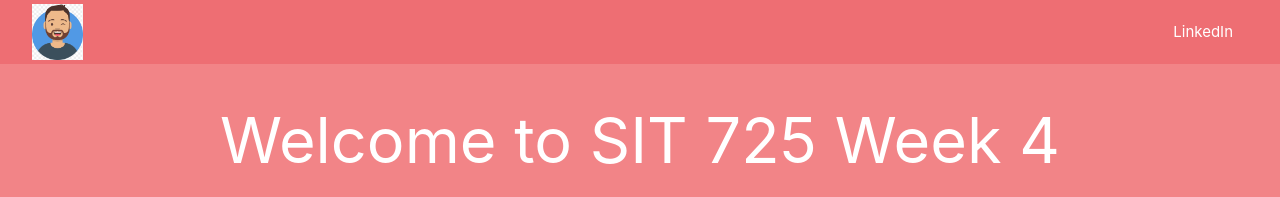
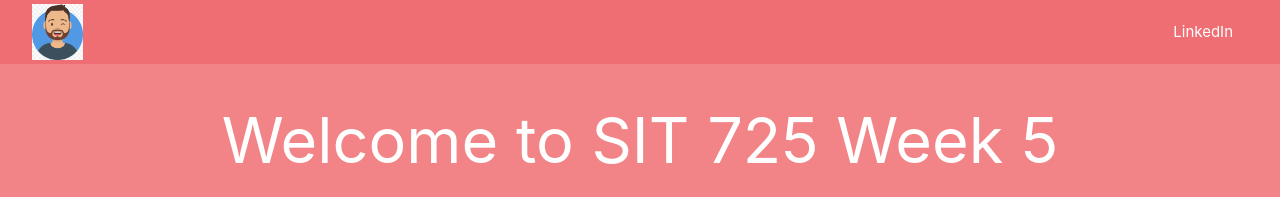
Before and after one commit to Sumeey07/sit725-2024-t1-prac5, a website: page public/index.html in a window 1280 px wide. Shown: the top 197 px of the page. Drawn offline with nearby package versions, Linux system fonts and the light colour scheme; no server answers.

Commit message:
Update index.html

```diff
--- a/public/index.html
+++ b/public/index.html
@@ -30,7 +30,7 @@
     <div class="container">
       <div class="row">
         <div class="col s12 center-align">
-          <h1 id="heading">Welcome to SIT 725 Week 4</h1>
+          <h1 id="heading">Welcome to SIT 725 Week 5</h1>
           <p class="flow-text">This is a demo application that tries to use a few components from materialize and
             through this practical we try to
             have some fun with Materialize and its components</p>
```
